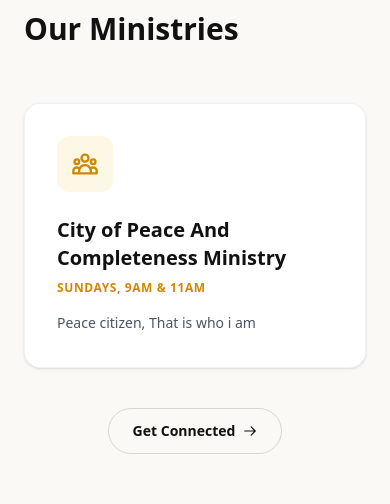
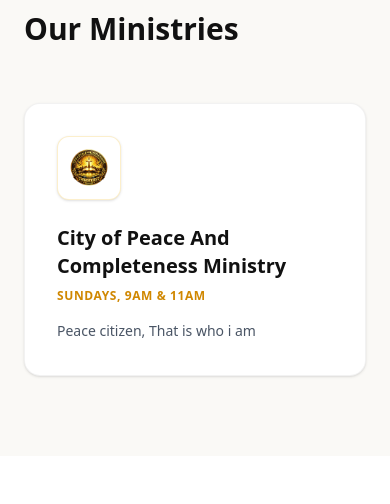
Before and after one commit to FavourDeCreative/seic, a Next.js app: page / in a window 390 px wide. Shown: the part 4020-4524 px from the top of the page. Built offline with nearby package versions, Linux system fonts and the light colour scheme; no server answers; a web font is replaced by a local one.

Commit message:
updated Ministries.jsx

```diff
--- a/components/Ministries.tsx
+++ b/components/Ministries.tsx
@@ -1,15 +1,12 @@
 "use client";
 
 import Link from "next/link";
+import Image from "next/image";
 import { useEffect, useRef } from "react";
 import { gsap } from "gsap";
 import { ScrollTrigger } from "gsap/ScrollTrigger";
 import {
   HiOutlineArrowRight,
-  HiOutlineUserGroup,
-  HiOutlineMusicNote,
-  HiOutlineHeart,
-  HiOutlineBookOpen,
 } from "react-icons/hi";
 
 if (typeof window !== "undefined") {
@@ -19,7 +16,7 @@ if (typeof window !== "undefined") {
 const ministries = [
   {
     title: "City of Peace And Completeness Ministry",
-    icon: HiOutlineUserGroup,
+    image: "/img/logo2.png",
     description:
       "Peace citizen, That is who i am",
     schedule: "Sundays, 9AM & 11AM",
@@ -83,8 +80,14 @@ export default function Ministries() {
                 key={ministry.title}
                 className="ministry-card group rounded-2xl border border-black/5 bg-white p-8 shadow-sm transition-[transform,box-shadow] duration-300 hover:-translate-y-1 hover:shadow-xl"
               >
-                <div className="mb-6 flex h-14 w-14 items-center justify-center rounded-xl bg-yellow-500/10 text-yellow-600 transition-colors group-hover:bg-yellow-500 group-hover:text-black">
-                  <Icon className="h-7 w-7" />
+                <div className="mb-6 flex h-16 w-16 items-center justify-center overflow-hidden rounded-xl border border-yellow-500/20 bg-white p-2 shadow-sm transition-transform duration-300 group-hover:scale-105">
+                  <Image
+                    src={ministry.image}
+                    alt={ministry.title}
+                    width={48}
+                    height={48}
+                    className="object-contain"
+                  />
                 </div>
                 <h3 className="text-xl font-bold text-[#111111]">
                   {ministry.title}
@@ -100,14 +103,14 @@ export default function Ministries() {
           })}
         </div>
 
-        <div className="mt-10 text-center sm:hidden">
+        {/* <div className="mt-10 text-center sm:hidden">
           <Link
             href="#contact"
             className="inline-flex items-center gap-2 rounded-full border border-[#111111]/15 px-6 py-3 text-sm font-semibold text-[#111111]"
           >
             Get Connected <HiOutlineArrowRight />
           </Link>
-        </div>
+        </div> */}
       </div>
     </section>
   );
```
Also changed, not shown: public/img/logo2.png (added).
